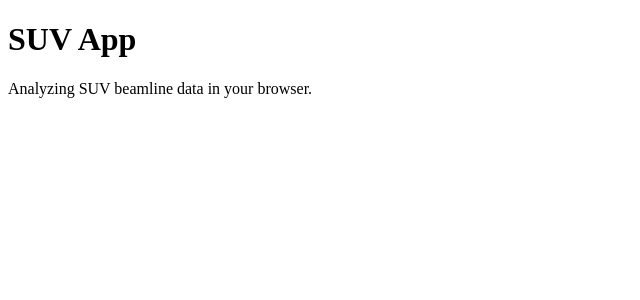
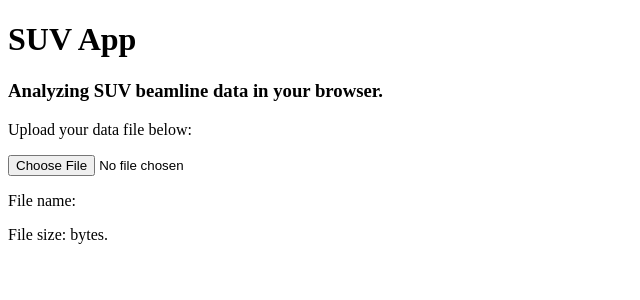
Before and after one commit to pranabdas/suvapp, a React (Create React App) app: page / in a window 1280 px wide. Shown: the top 300 px of the page, without its empty margins (0-640 px from the left). Built offline with nearby package versions, Linux system fonts and the light colour scheme.

Commit message:
File browser added

```diff
--- /dev/null
+++ b/src/App.jsx
@@ -0,0 +1,14 @@
+import React from 'react';
+import HeaderText from "./components/HeaderText.jsx"
+import UploadDataFile from "./components/UploadDataFile.jsx"
+
+function App() {
+    return(
+      <div>
+        < HeaderText />
+        < UploadDataFile />
+      </div>
+    )
+  }
+
+export default App
--- /dev/null
+++ b/src/components/HeaderText.jsx
@@ -0,0 +1,12 @@
+import React from 'react';
+
+function HeaderText() {
+    return(
+      <div>
+        <h1>SUV App</h1>
+        <h3>Analyzing SUV beamline data in your browser. </h3>
+      </div>
+    )
+  }
+
+  export default HeaderText
--- /dev/null
+++ b/src/components/UploadDataFile.jsx
@@ -0,0 +1,20 @@
+import React from 'react';
+
+function UploadDataFile() {
+    const [file, setFile] = React.useState("");
+
+    function HandleUpload(Event) {
+        setFile(Event.target.files[0]);
+    };
+
+    return(
+      <div>
+        <p>Upload your data file below:</p>
+        <input type="file" onChange={HandleUpload} />
+        <p>File name: {file.name}</p>
+        <p>File size: {file.size} bytes.</p>
+      </div>
+    )
+  }
+
+export default UploadDataFile
--- a/src/index.js
+++ b/src/index.js
@@ -1,10 +1,5 @@
 import React from 'react';
 import ReactDOM from 'react-dom';
+import App from './App.jsx';
 
-ReactDOM.render(
-  <div>
-    <h1>SUV App</h1>
-    <p>Analyzing SUV beamline data in your browser. </p>
-  </div>
-  ,document.getElementById('root')
-);
+ReactDOM.render(< App />, document.getElementById('root'));
```
Also changed, not shown: 1 other file (tests, documents, lock files or other folders).
